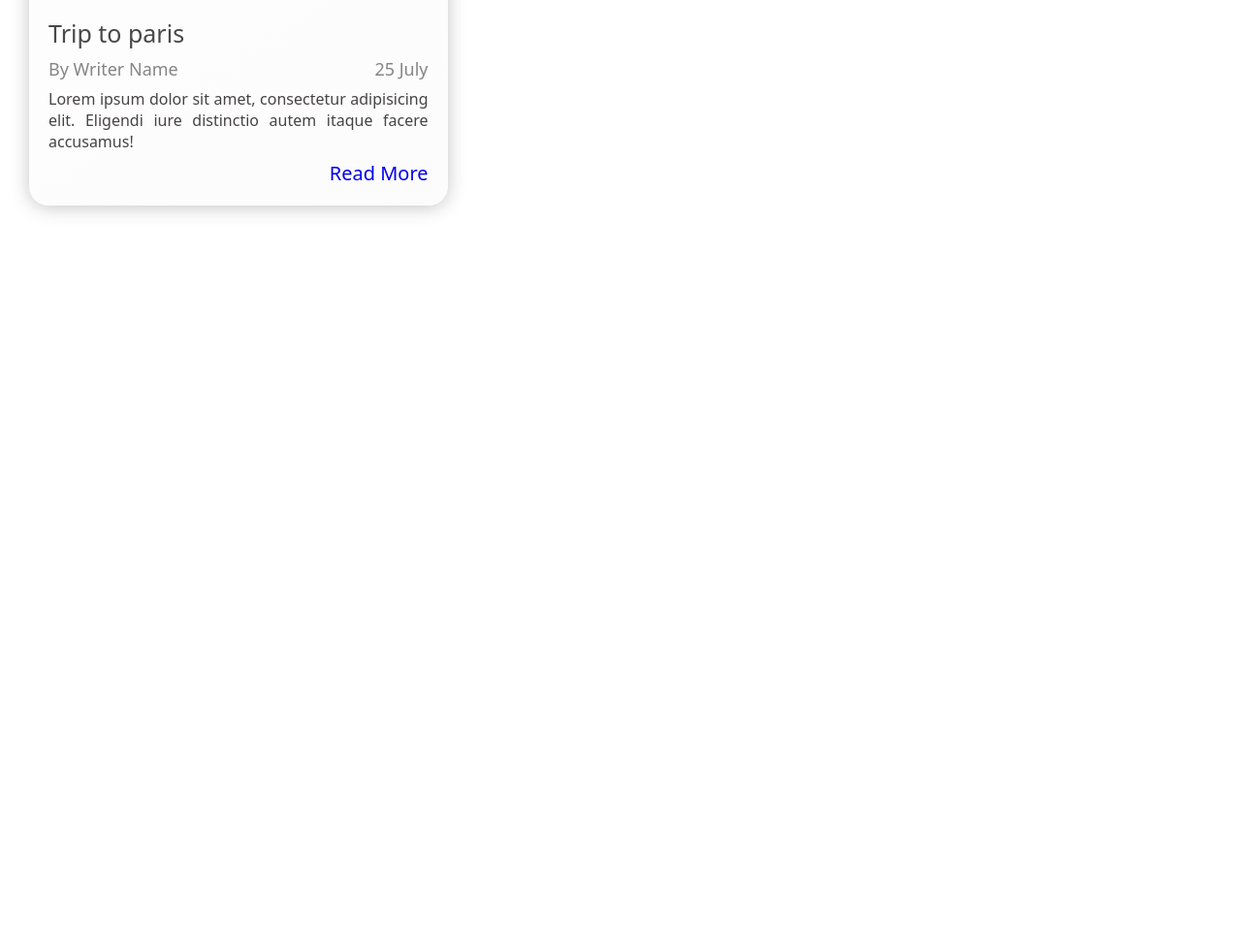
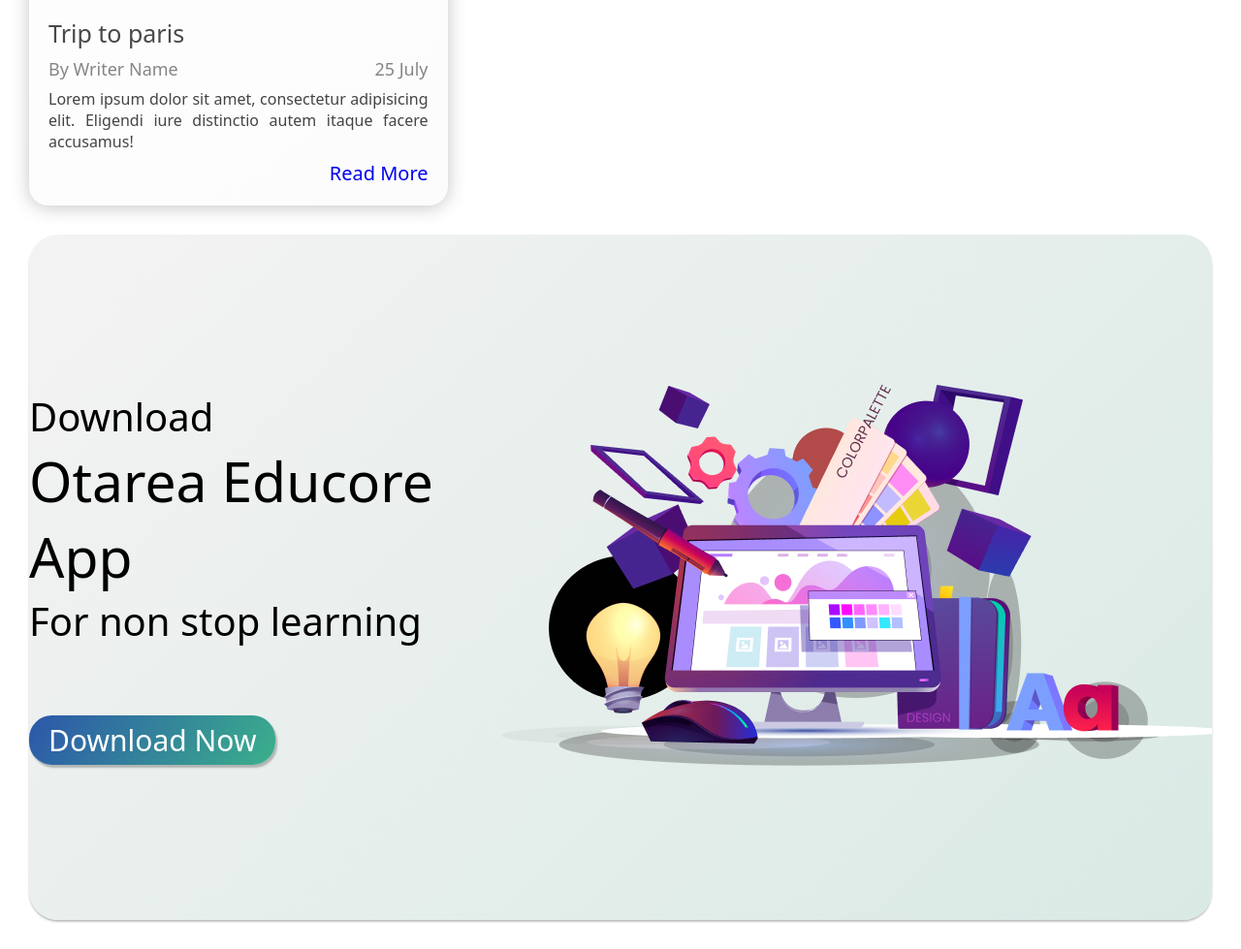
Before and after one commit to satishvatturu/Contest-2-repo, a plain HTML site: page index.html in a window 1280 px wide. Shown: the part 2158-3137 px from the top of the page at 97% size. Before the commit the page ends 2400 px from the top, so only its background shows below. Drawn offline with Linux system fonts and the light colour scheme.

Commit message:
Upadted with footer

```diff
--- a/index.html
+++ b/index.html
@@ -120,5 +120,19 @@
 
     </section>
 
+    <section class="footer">
+
+      <div class="footer-col-1">
+        <p class="footer-text-1">Download</p>
+        <p class="footer-text-2">Otarea Educore App</p>
+        <p class="footer-text-3">For non stop learning</p>
+        <button class="footer-btn">Download Now</button>
+      </div>
+      <div class="footer-col-2">
+        <img src="./images/last_image.png" alt="image">
+      </div>
+
+    </section>
+
   </body>
 </html>
--- a/style.css
+++ b/style.css
@@ -232,3 +232,45 @@ nav {
 .read-more>a {
     text-decoration: none;
 }
+
+.footer {
+    display: flex;
+    align-items: center;
+    margin: 30px;
+    height: 707px;
+    justify-content: center;
+    border-radius: 30px;
+    background: linear-gradient(136deg, #f4f3f3, #d9eae5);
+    box-shadow: 0px 2px 2px 0px rgba(0, 0, 0, 0.25);
+}
+
+.footer-text-1 {
+    color: #000;
+    font-size: 40px;
+    font-weight: 100;
+}
+
+.footer-text-2 {
+    color: #000;
+    font-size: 57px;
+    font-weight: 500;
+}
+
+.footer-text-3 {
+    color: #000;
+    font-size: 40px;
+    font-weight: 400;
+}
+
+.footer-btn {
+    color: #FFF;
+    text-align: center;
+    font-size: 30px;
+    font-weight: 500;
+    border: none;
+    padding: 5px 20px;
+    margin-top: 70px;
+    border-radius: 23.5px;
+    background: linear-gradient(122deg, #2C56AA 0%, #3BB08B 100%);
+    box-shadow: 2px 3px 2px 0px rgba(0, 0, 0, 0.25);
+}
```
